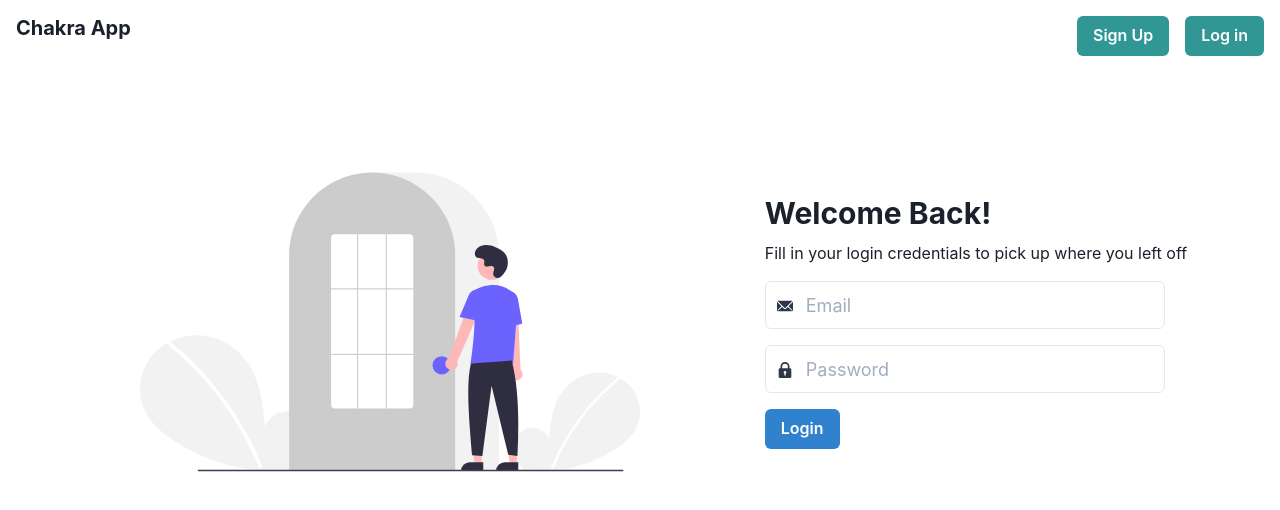
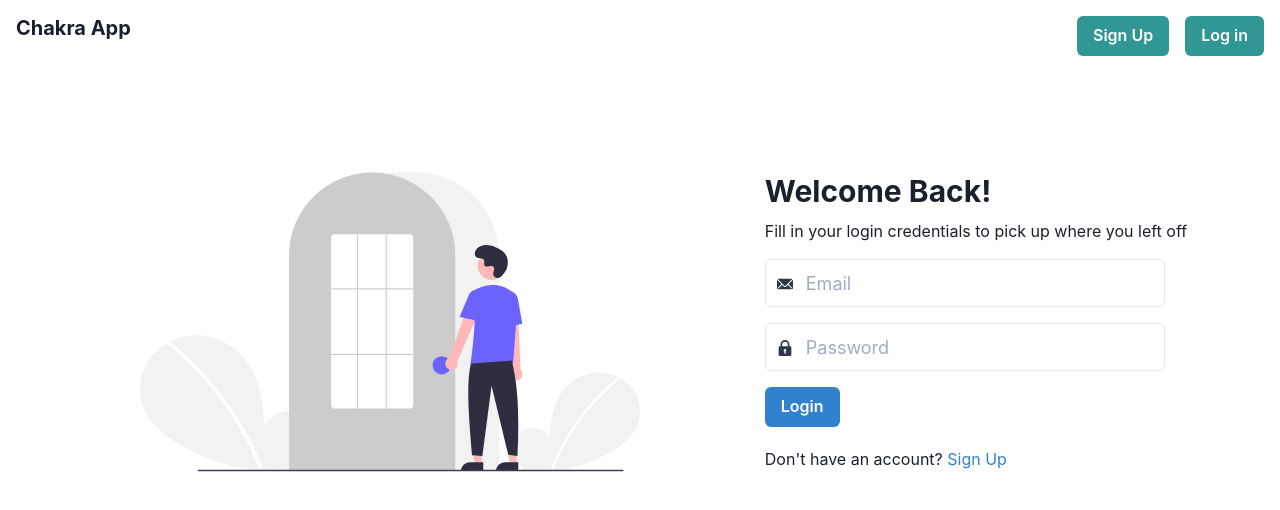
Before and after one commit to rammyblog/food-order, a React (Create React App) app in the folder client/: page /login in a window 1280 px wide. Shown: the top 510 px of the page. Built offline with nearby package versions, Linux system fonts and the light colour scheme.

Commit message:
Setting up axios

```diff
--- a/client/src/components/Login.js
+++ b/client/src/components/Login.js
@@ -12,6 +12,7 @@ import {
   InputGroup,
   InputLeftElement,
   Stack,
+  Link,
 } from "@chakra-ui/react";
 import { EmailIcon, LockIcon } from "@chakra-ui/icons";
 import React from "react";
@@ -124,6 +125,12 @@ const Login = () => {
                 >
                   Login
                 </Button>
+                <Text marginTop="20px">
+                  Don't have an account?{" "}
+                  <Link color="blue.500" href="/register">
+                    Sign Up
+                  </Link>
+                </Text>
               </Form>
             )}
           </Formik>
```
Also changed, not shown: client/src/redux/auth/authActionCreators.js (+8 -0 lines).
